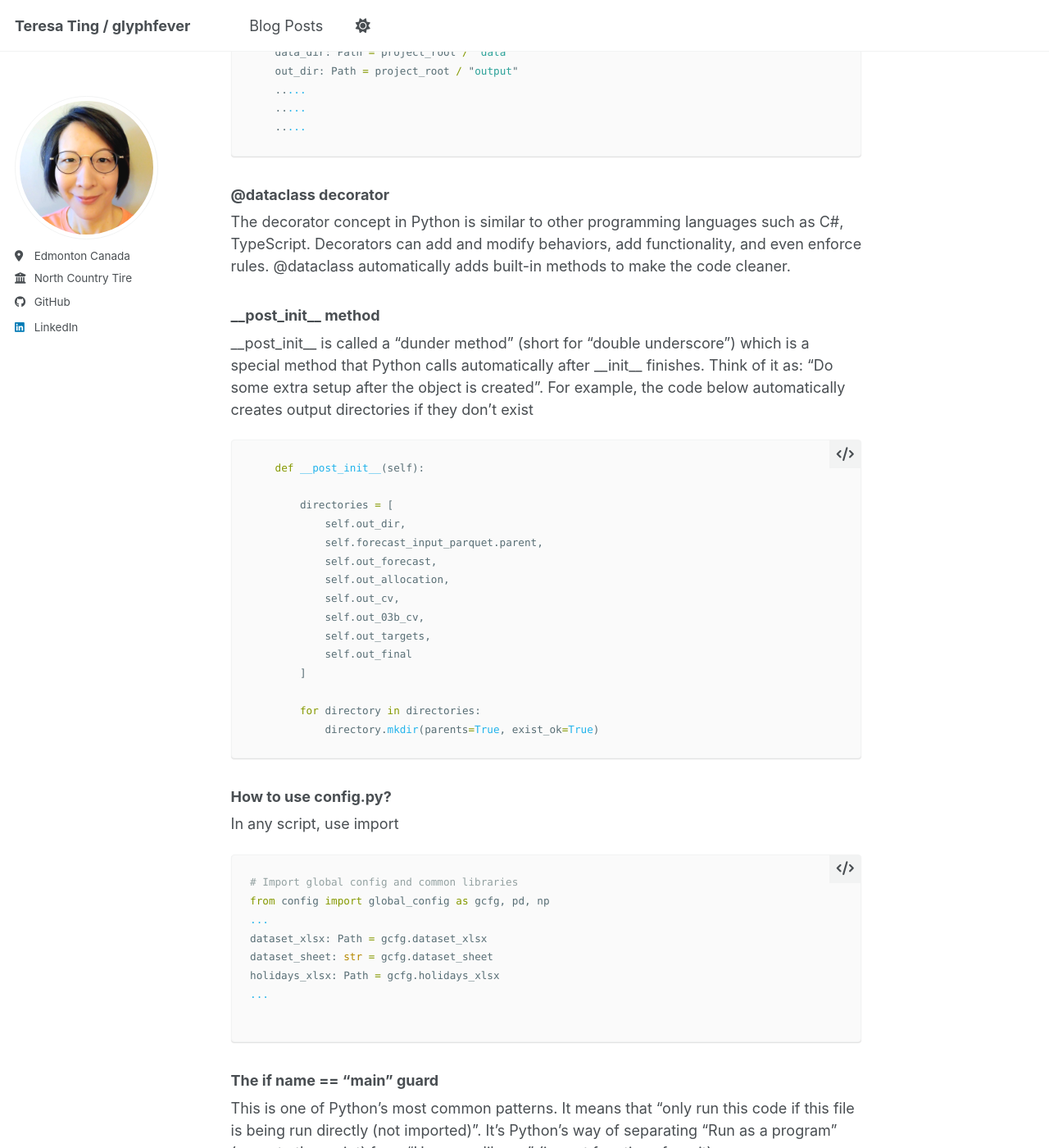
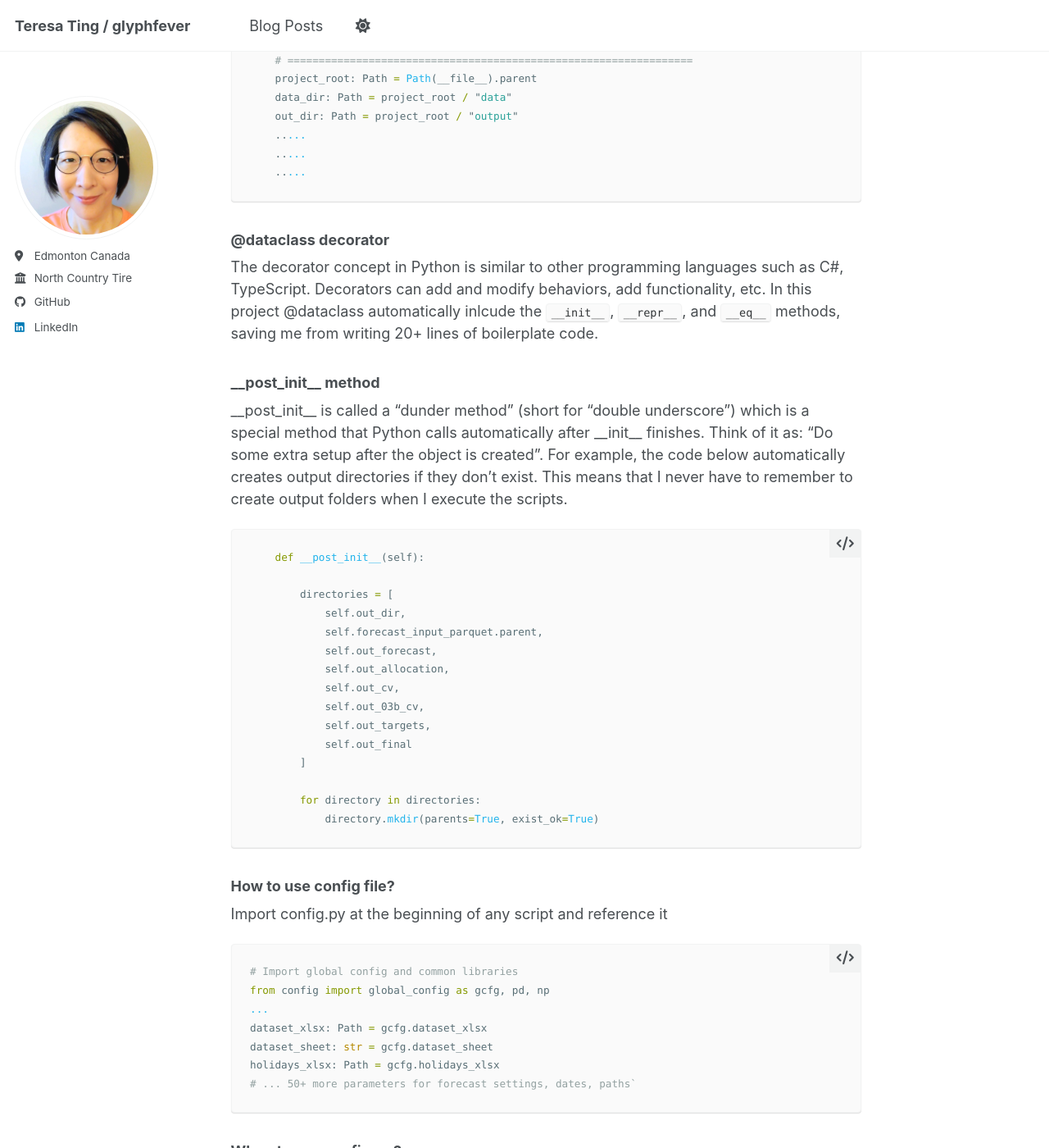
Before and after one commit to glyphfever/glyphfever.github.io, a Jekyll site: the page built from _posts/2025-12-20-blog-post-1.md, in a window 1280 px wide and 1400 px high, scrolled down 930 px. Shown: the whole window at 82% size. Built offline with Jekyll 4.4.1, drawn with Linux system fonts in a browser that asks for light colours; a script bundle is joined from its source files by our own code; library files that are not in the unit come from our copies; some of the changed text lies outside the part shown.

Commit message:
Revise blog post on config files and Python features
Updated the blog post title and improved clarity in the content. Added details about the config file usage and the @dataclass decorator.

````diff
--- a/_posts/2025-12-20-blog-post-1.md
+++ b/_posts/2025-12-20-blog-post-1.md
@@ -1,5 +1,5 @@
 ---
-title: 'Why Config Files Make You a Better Data Scientist'
+title: 'The One File That Made My Forecasting System Maintainable'
 date: 2025-12-20
 permalink: /posts/2025/12/01-config-files/
 tags:
@@ -7,7 +7,7 @@
   - Time Series Analysis
 ---
 
-My first Python project had magic numbers everywhere. alpha=2.0 here, alpha=0.15 there... When I needed to change something, it was a nightmare. I had to find where the parameters are located. Sometimes I lost track of them and found inconsistency across the scripts which resulted in breaking the scripts.
+My first Python project had magic numbers everywhere. alpha=2.0 here, alpha=0.15 there... When I needed to change something, it was a nightmare. I had to find where the parameters are located. Sometimes I lost track of them and found inconsistency across the scripts which resulted in breaking the scripts. What changed everything was moving all my parameters into a single config.py file.
 
 A config file, short for "configuration file", is a file comprised of all the parameter settings used in the scripts. Instead of scattered approach, I put them in one place. My sample config file looks like this:
 
@@ -42,10 +42,10 @@
 ```
 
 ### @dataclass decorator
-The decorator concept in Python is similar to other programming languages such as C#, TypeScript. Decorators can add and modify behaviors, add functionality, and even enforce rules. @dataclass automatically adds built-in methods to make the code cleaner.
+The decorator concept in Python is similar to other programming languages such as C#, TypeScript. Decorators can add and modify behaviors, add functionality, etc. In this project @dataclass automatically inlcude the `__init__`, `__repr__`, and `__eq__` methods, saving me from writing 20+ lines of boilerplate code.
 
 ### \_\_post_init\_\_ method
-\_\_post_init\_\_ is called a "dunder method" (short for "double underscore") which is a special method that Python calls automatically after \_\_init\_\_ finishes. Think of it as: "Do some extra setup after the object is created". For example, the code below automatically creates output directories if they don't exist
+\_\_post_init\_\_ is called a "dunder method" (short for "double underscore") which is a special method that Python calls automatically after \_\_init\_\_ finishes. Think of it as: "Do some extra setup after the object is created". For example, the code below automatically creates output directories if they don't exist. This means that I never have to remember to create output folders when I execute the scripts.
 
 ```python
     def __post_init__(self):
@@ -65,8 +65,9 @@
             directory.mkdir(parents=True, exist_ok=True)
 ```
 
-### How to use config.py?
-In any script, use import
+### How to use config file?
+Import config.py at the beginning of any script and reference it
+
 ```python
 # Import global config and common libraries
 from config import global_config as gcfg, pd, np
@@ -74,10 +75,13 @@
 dataset_xlsx: Path = gcfg.dataset_xlsx
 dataset_sheet: str = gcfg.dataset_sheet
 holidays_xlsx: Path = gcfg.holidays_xlsx
-...
+# ... 50+ more parameters for forecast settings, dates, paths`
+```
 
-```
+### When to use config.py?
+
+
 ### The if __name__ == "__main__" guard
-This is one of Python's most common patterns. It means that "only run this code if this file is being run directly (not imported)". It's Python's way of separating "Run as a program" (execute the script) from "User as a library" (import functions from it).
+This is one of Python's most common patterns. It means that "only run this code if this file is being run directly (not imported)". It's Python's way of separating "Run as a program" (execute the script) from "Use as a library" (import functions from it).
 
 What I learned: professional code is about making future changes easy.
````
